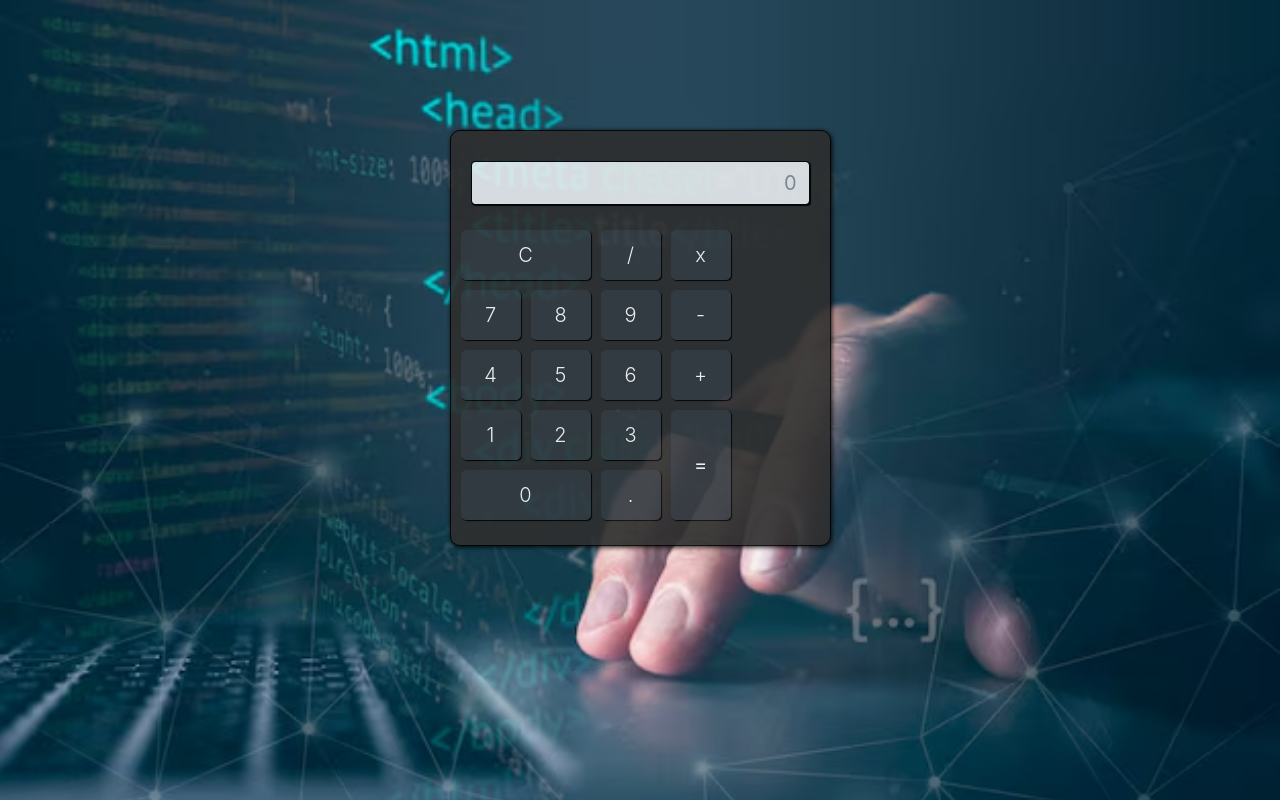
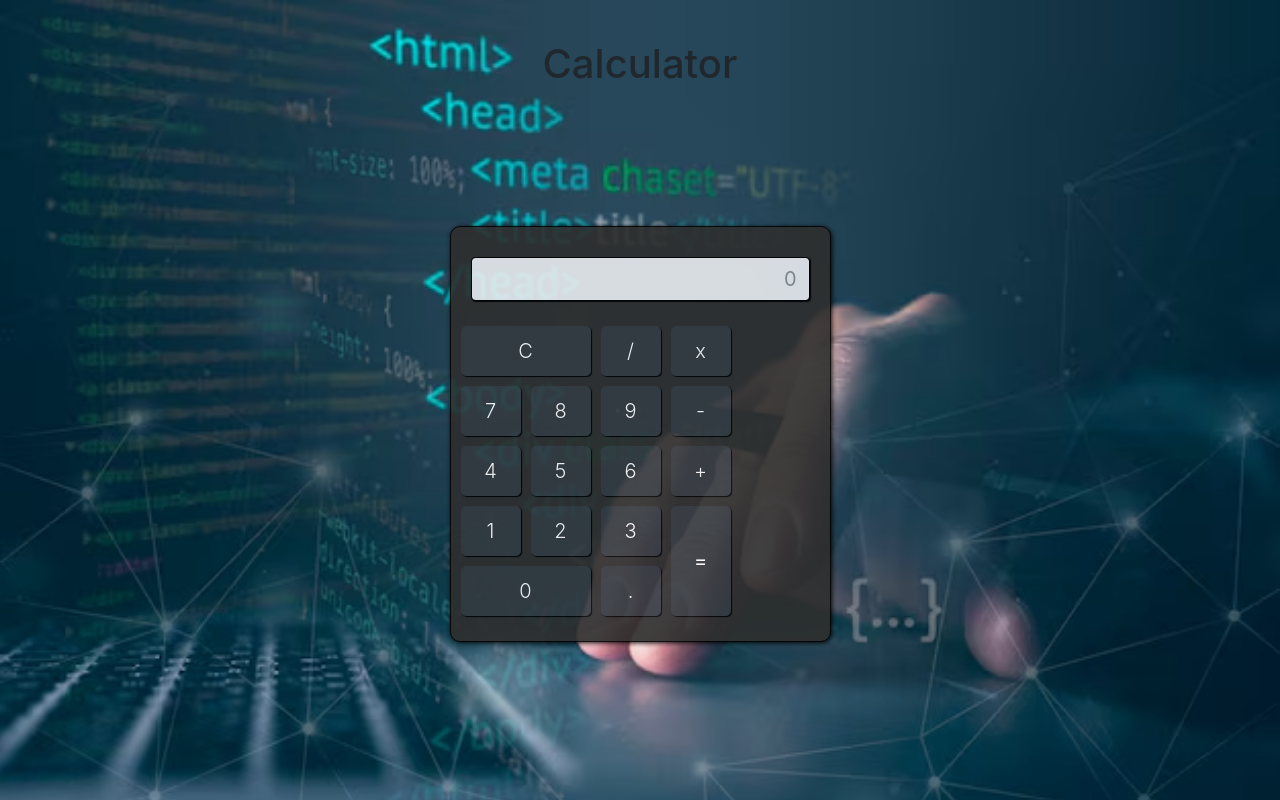
Before and after one commit to Judismar1/Calculator, a plain HTML site: page index.html in a window 1280 px wide. Drawn offline with nearby package versions, Linux system fonts and the light colour scheme.

Commit message:
modified

```diff
--- a/index.html
+++ b/index.html
@@ -58,10 +58,16 @@
         padding-top: 20px;
       }
 
+      .container{
+    width: 80%;
+
+      }
     </style>
 	</head>
 
   <body>
+  <div class="container">
+    <h1>Calculator</h1>
     <div style="padding-top: 90px;" class="container">
       <div class="row">
         <div class="col d-flex justify-content-center">
@@ -107,6 +113,7 @@
         </div>
       </div>
     </div>
+  </div>
   </body>
 
   <script>
```
